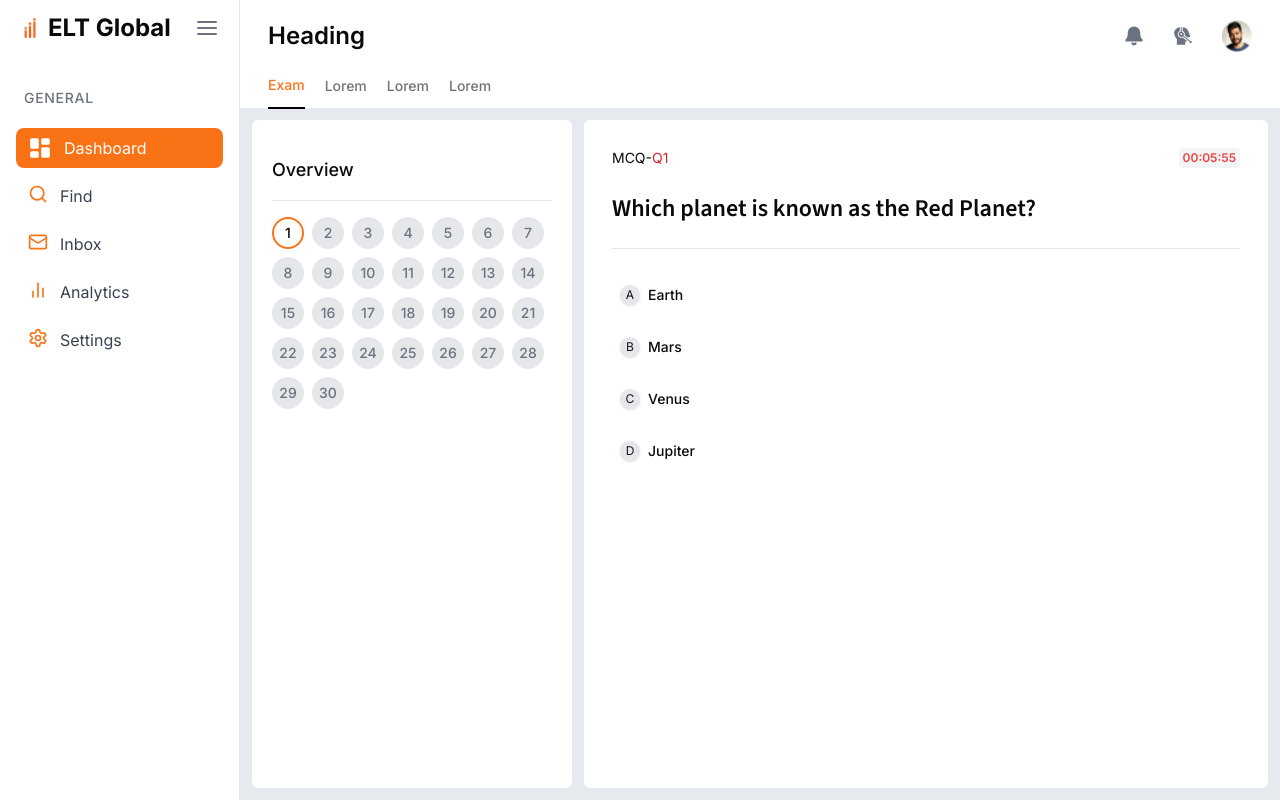
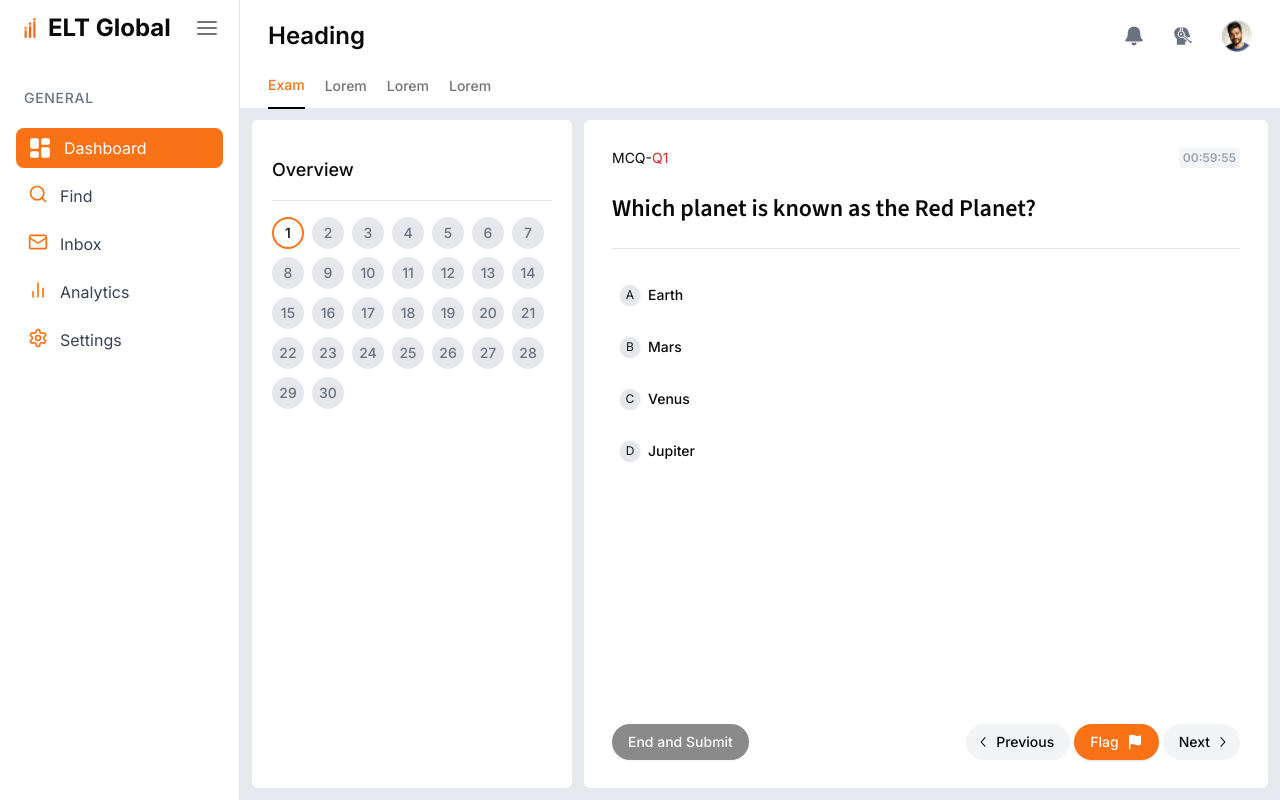
Before and after one commit to sabithmuhammed/mcq-exam, a Next.js app: page / in a window 1280 px wide. Built offline with nearby package versions, Linux system fonts and the light colour scheme.

Commit message:
added pagination | added answer selection

```diff
--- a/components/Dashboard.tsx
+++ b/components/Dashboard.tsx
@@ -4,30 +4,52 @@ import { Tabs, TabsList, TabsTrigger } from "@/components/ui/tabs";
 import QuestionsList from "./QuestionsList";
 import QuestionContainer from "./QuestionContainer";
 import { getQuestions, Question } from "@/app/api/questions";
+
+export interface answerType {
+    qId: string;
+    answered: boolean;
+    option: null | string;
+}
+
 const Dashboard: React.FC = () => {
-    const [totalQuestions, setTotalQuestions] = useState(30);
-    const [answers, setAnswers] = useState<boolean[]>(
-        Array(totalQuestions)
+    const TOTAL_QUESTIONS = 30;
+    const [answers, setAnswers] = useState<answerType[]>(
+        Array(TOTAL_QUESTIONS)
             .fill(null)
-            .map(() => false)
+            .map((_, index) => ({
+                qId: `q${index + 1}`,
+                answered: false,
+                option: null,
+            }))
     );
-    const [totalAnswered, setTotalAnswered] = useState(0);
     const [currentQuestion, setCurrentQuestion] = useState(1);
     const [question, setQuestion] = useState<Question>();
     const [loading, setLoading] = useState(false);
 
     const changeQuestion = (pageNumber: number) => {
+        if (pageNumber < 1 || pageNumber > TOTAL_QUESTIONS) return;
+
         setCurrentQuestion(pageNumber);
     };
 
     useEffect(() => {
         (async () => {
-            setLoading(()=>true);
+            setLoading(() => true);
             const questions = await getQuestions();
             setQuestion(questions[currentQuestion - 1]);
-            setLoading(()=>false);
+            setLoading(() => false);
         })();
-    },[currentQuestion]);
+    }, [currentQuestion]);
+
+    const selectAnswer = (questionId: string, option: string) => {
+        const updatedAnswers = answers.map((item) => {
+            if (item.qId == questionId) {
+                return { ...item, answered: true, option };
+            }
+            return item;
+        });
+        setAnswers(updatedAnswers);
+    };
 
     return (
         <div className="flex flex-col flex-grow">
@@ -45,7 +67,15 @@ const Dashboard: React.FC = () => {
                     handleQuestionChange={changeQuestion}
                     currentQuestion={currentQuestion}
                 />
-                <QuestionContainer question={question} loading={loading} />
+                <QuestionContainer
+                    question={question}
+                    loading={loading}
+                    answers={answers}
+                    selectAnswer={selectAnswer}
+                    totalQuestions={TOTAL_QUESTIONS}
+                    currentQuestion={currentQuestion}
+                    handleQuestionChange={changeQuestion}
+                />
             </div>
         </div>
     );
--- a/components/QuestionContainer.tsx
+++ b/components/QuestionContainer.tsx
@@ -6,6 +6,16 @@ import { Label } from "./ui/label";
 import { RadioGroup, RadioGroupItem } from "./ui/radio-group";
 import { Question } from "@/app/api/questions";
 import { Skeleton } from "./ui/skeleton";
+import { answerType } from "./Dashboard";
+import { Button } from "./ui/button";
+import {
+    Pagination,
+    PaginationContent,
+    PaginationItem,
+    PaginationNext,
+    PaginationPrevious,
+} from "./ui/pagination";
+import { Flag } from "lucide-react";
 
 const sourceSans = Source_Sans_3({
     subsets: ["latin"],
@@ -15,14 +25,28 @@ const sourceSans = Source_Sans_3({
 type QuestionContainerProps = {
     question: Question | undefined;
     loading: boolean;
+    answers: answerType[];
+    selectAnswer: (questionId: string, option: string) => void;
+    totalQuestions: number;
+    currentQuestion: number;
+    handleQuestionChange: (pageNumber: number) => void;
 };
 
 const QuestionContainer: React.FC<QuestionContainerProps> = ({
     question,
     loading,
+    answers,
+    selectAnswer,
+    totalQuestions,
+    currentQuestion,
+    handleQuestionChange,
 }) => {
+    const getAnswer = (questionId: string): answerType | undefined => {
+        return answers.find((item) => item.qId == questionId);
+    };
     return (
-        <div className=" w-full md:max-w-[850px] bg-white rounded-md p-4 md:p-7">
+        <div className="w-full md:max-w-[850px] bg-white rounded-md p-4 md:p-7 flex flex-col justify-between">
+            <div className="">
                 <div className="">
                     <div className="flex justify-between">
                         <div className="text-sm">
@@ -82,6 +106,13 @@ const QuestionContainer: React.FC<QuestionContainerProps> = ({
                                     <RadioGroupItem
                                         value={option.id}
                                         id={option.id}
+                                        onClick={() =>
+                                            selectAnswer(question.id, option.id)
+                                        }
+                                        checked={
+                                            getAnswer(question.id)?.option ===
+                                            option.id
+                                        }
                                         char={String.fromCharCode(65 + index)}
                                     />
                                     <Label htmlFor="r1">{option.option}</Label>
@@ -91,6 +122,50 @@ const QuestionContainer: React.FC<QuestionContainerProps> = ({
                     </RadioGroup>
                 </div>
             </div>
+            <div className="flex justify-between">
+                <Button
+                    className="rounded-full"
+                    disabled={
+                        answers.reduce(
+                            (acc, { answered }) => (answered ? acc + 1 : acc),
+                            0
+                        ) <
+                        totalQuestions / 2
+                    }
+                >
+                    End and Submit
+                </Button>
+                <div className="">
+                    <Pagination>
+                        <PaginationContent>
+                            <PaginationItem>
+                                <PaginationPrevious
+                                    className="bg-gray-100 rounded-full cursor-pointer"
+                                    onClick={() =>
+                                        handleQuestionChange(
+                                            currentQuestion - 1
+                                        )
+                                    }
+                                />
+                            </PaginationItem>
+                            <Button className="rounded-full bg-orange-500">
+                                Flag <Flag fill="#fff" color="#fff" size={15} />
+                            </Button>
+                            <PaginationItem>
+                                <PaginationNext
+                                    className="bg-gray-100 rounded-full cursor-pointer"
+                                    onClick={() =>
+                                        handleQuestionChange(
+                                            currentQuestion + 1
+                                        )
+                                    }
+                                />
+                            </PaginationItem>
+                        </PaginationContent>
+                    </Pagination>
+                </div>
+            </div>
+        </div>
     );
 };
 
--- a/components/QuestionsList.tsx
+++ b/components/QuestionsList.tsx
@@ -11,9 +11,10 @@ import {
 } from "@/components/ui/pagination";
 import { ChevronDown, ChevronUp } from "lucide-react";
 import Timer from "./Timer";
+import { answerType } from "./Dashboard";
 
 type QuestionListProps = {
-    answers: boolean[];
+    answers: answerType[];
     currentQuestion: number;
     handleQuestionChange: (pageNumber: number) => void;
 };
@@ -56,7 +57,7 @@ const QuestionsList: React.FC<QuestionListProps> = ({
                 <Pagination>
                     <PaginationContent className=" w-full">
                         <PaginationItem className="flex gap-3 md:gap-2 flex-wrap ">
-                            {answers.map((answered, index) => (
+                            {answers.map(({answered}, index) => (
                                 <PaginationLink
                                     key={index}
                                     onClick={() =>
--- a/components/Timer.tsx
+++ b/components/Timer.tsx
@@ -1,7 +1,7 @@
 import React, { useEffect, useState } from "react";
 
 const Timer: React.FC = () => {
-    const [time, setTime] = useState(360);
+    const [time, setTime] = useState(3600);
 
     useEffect(() => {
         const timerInterval = setInterval(() => {
```
Lines whose indentation alone changed are shown as unchanged.
